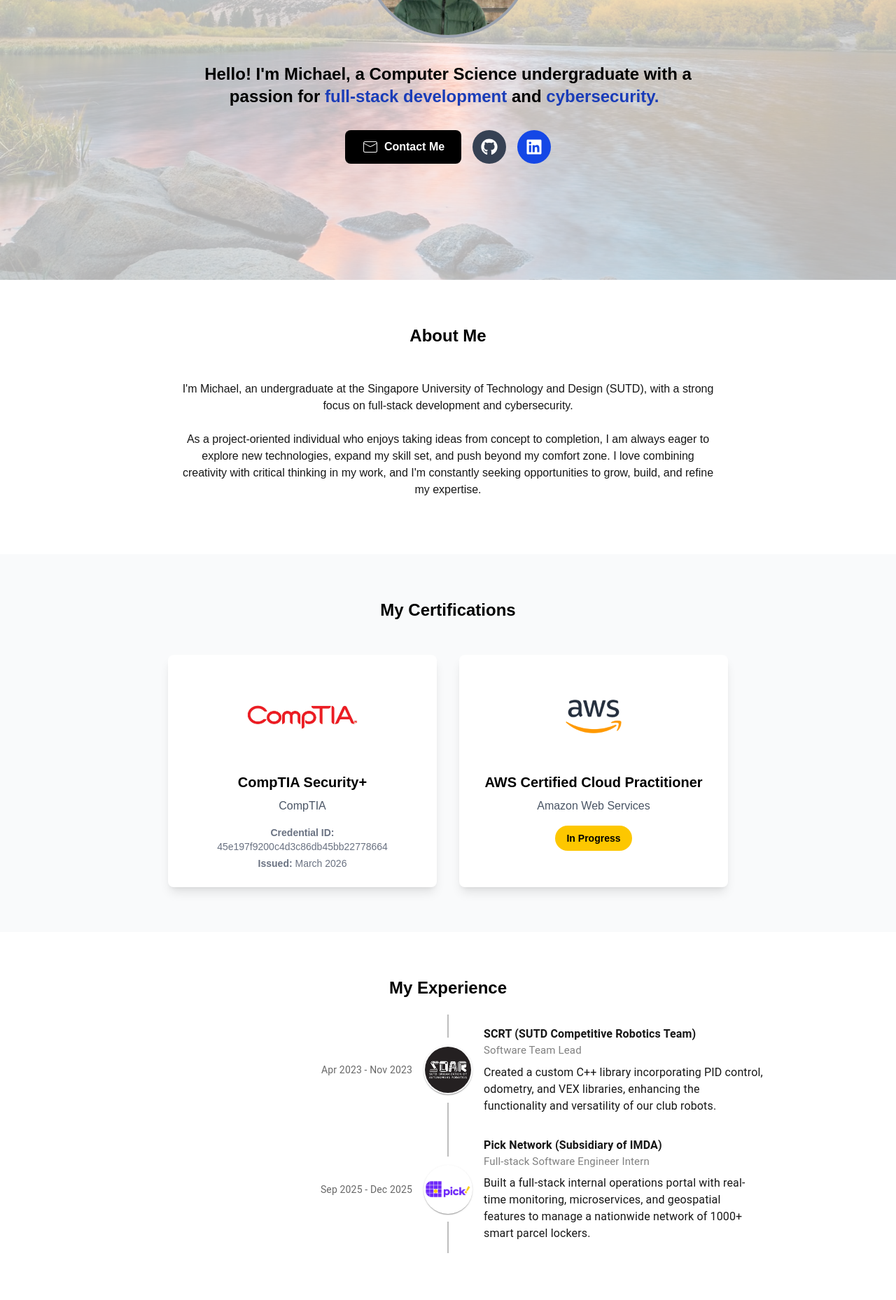
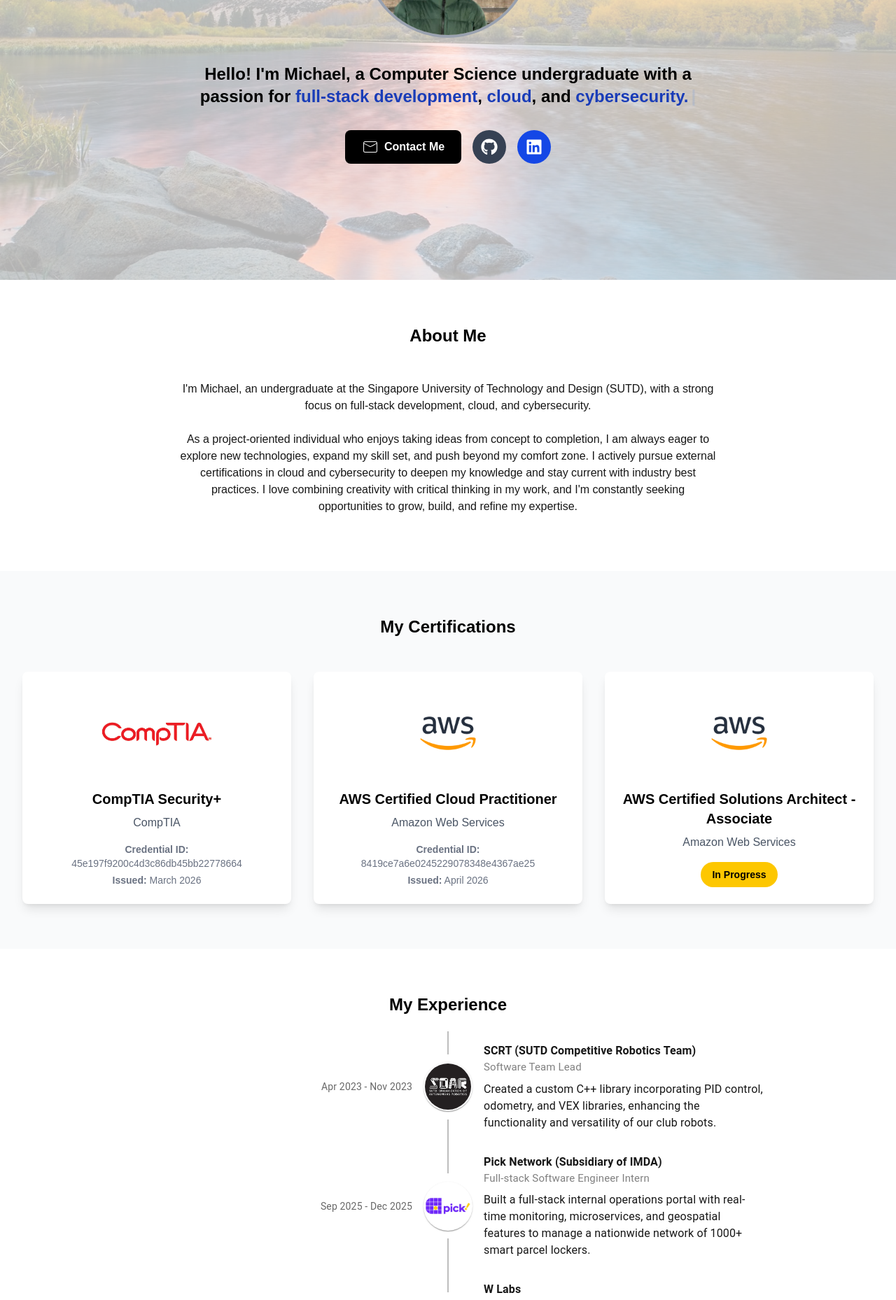
Before and after one commit to michaeljrr/portfolio-website, a Next.js app: page / in a window 1280 px wide. Shown: the part 400-2258 px from the top of the page at 70% size. Built offline with nearby package versions, Linux system fonts and the light colour scheme.

Commit message:
chore: added aws ccp, adjusted home and about content

```diff
--- a/components/1_Home.tsx
+++ b/components/1_Home.tsx
@@ -47,7 +47,9 @@
               segments={[
                 { text: "Hello! I'm Michael, a Computer Science undergraduate with a passion for ", className: "text-black" },
                 { text: "full-stack development", className: "text-blue-800" },
-                { text: " and ", className: "text-black" },
+                { text: ", ", className: "text-black" },
+                { text: "cloud", className: "text-blue-800" },
+                { text: ", and ", className: "text-black" },
                 { text: "cybersecurity.", className: "text-blue-800" }
               ]}
               speed={10}
--- a/components/2_About.tsx
+++ b/components/2_About.tsx
@@ -13,9 +13,9 @@
             transition={{ duration: 0.5 }}
             >
             <p className="mb-4 text-center mx-auto max-w-3xl mt-12">
-            I&apos;m Michael, an undergraduate at the Singapore University of Technology and Design (SUTD), with a strong focus on full-stack development and cybersecurity.
+            I&apos;m Michael, an undergraduate at the Singapore University of Technology and Design (SUTD), with a strong focus on full-stack development, cloud, and cybersecurity.
             <br /><br />
-            As a project-oriented individual who enjoys taking ideas from concept to completion, I am always eager to explore new technologies, expand my skill set, and push beyond my comfort zone. I love combining creativity with critical thinking in my work, and I&apos;m constantly seeking opportunities to grow, build, and refine my expertise.
+            As a project-oriented individual who enjoys taking ideas from concept to completion, I am always eager to explore new technologies, expand my skill set, and push beyond my comfort zone. I actively pursue external certifications in cloud and cybersecurity to deepen my knowledge and stay current with industry best practices. I love combining creativity with critical thinking in my work, and I&apos;m constantly seeking opportunities to grow, build, and refine my expertise.
             </p>
             </motion.div>
         </section>
--- a/components/3_Certifications.tsx
+++ b/components/3_Certifications.tsx
@@ -10,14 +10,14 @@
             <h2 className="text-2xl font-semibold mb-4 text-black text-center">
                 My Certifications
             </h2>
-            <div className="flex flex-wrap justify-center gap-8 mt-12 max-w-5xl mx-auto">
+            <div className="flex flex-wrap lg:flex-nowrap justify-center gap-8 mt-12 max-w-7xl mx-auto">
                 {certifications.map((cert: Certification, index: number) => (
                     <motion.div
                         key={index}
                         initial={{ opacity: 0, y: 50 }}
                         whileInView={{ opacity: 1, y: 0 }}
                         transition={{ duration: 0.5, delay: index * 0.2 }}
-                        className="bg-white rounded-lg shadow-lg p-6 flex flex-col items-center max-w-sm w-full relative"
+                        className="bg-white rounded-lg shadow-lg p-6 flex flex-col items-center max-w-sm w-full lg:flex-1 relative"
                     >
                         <div className="mb-4 relative" style={{ width: `${cert.logoWidth || 128}px`, height: `${cert.logoHeight || 128}px` }}>
                             <Image
--- a/data/certifications.ts
+++ b/data/certifications.ts
@@ -23,6 +23,16 @@
   {
     name: "AWS Certified Cloud Practitioner",
     issuer: "Amazon Web Services",
+    credentialId: "8419ce7a6e0245229078348e4367ae25",
+    issuedDate: "April 2026",
+    logo: "/aws.png",
+    logoWidth: 80,
+    logoHeight: 128,
+    inProgress: false,
+  },
+  {
+    name: "AWS Certified Solutions Architect - Associate",
+    issuer: "Amazon Web Services",
     logo: "/aws.png",
     logoWidth: 80,
     logoHeight: 128,
--- a/data/experiences.ts
+++ b/data/experiences.ts
@@ -20,6 +20,13 @@
     description: "Built a full-stack internal operations portal with real-time monitoring, microservices, and geospatial features to manage a nationwide network of 1000+ smart parcel lockers.",
     image: "/pick.png",
     date: "Sep 2025 - Dec 2025"
+  },
+    {
+    company: "W Labs",
+    role: "Software Engineer Intern",
+    description: "Developing a client-facing dashboard for event management, planning, and analytics.",
+    image: "/wlabs.png",
+    date: "Mar 2026 - Present"
   }
 ];
 
```
Also changed, not shown: public/wlabs.png (added).
